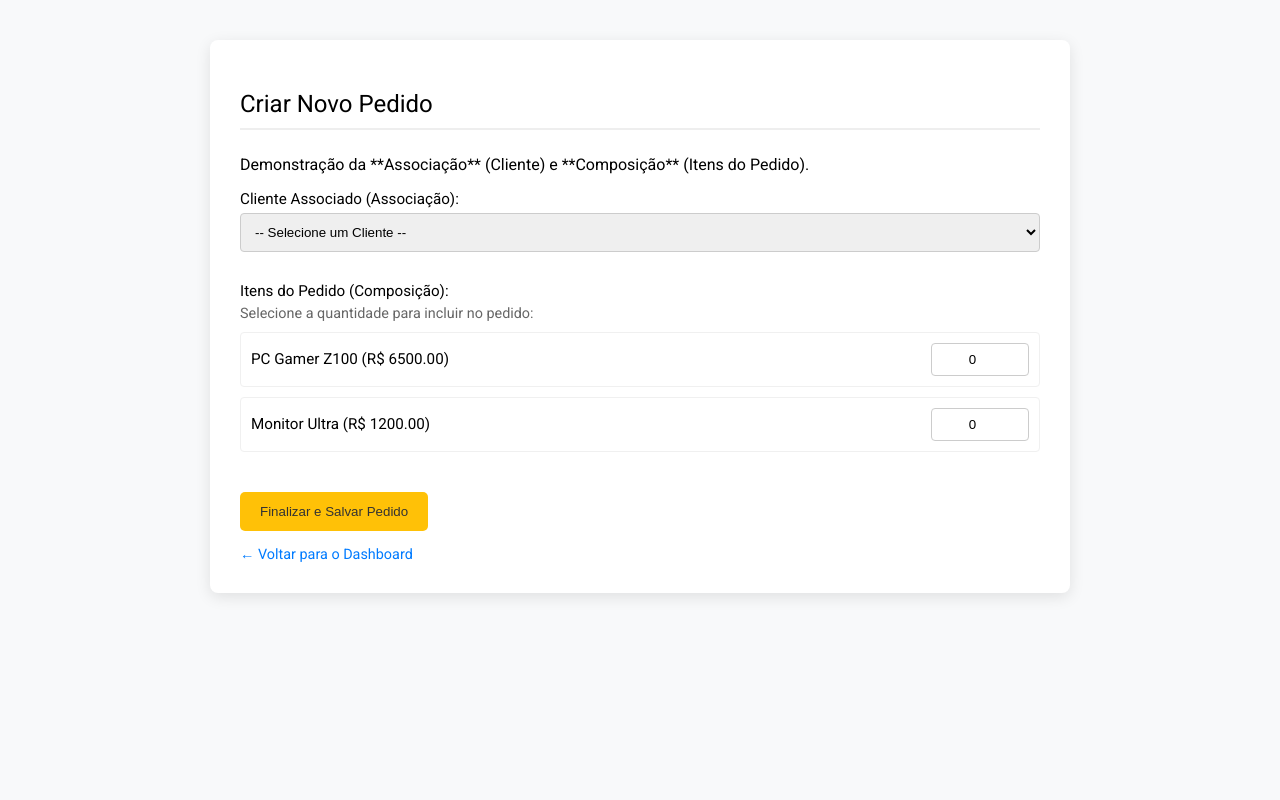
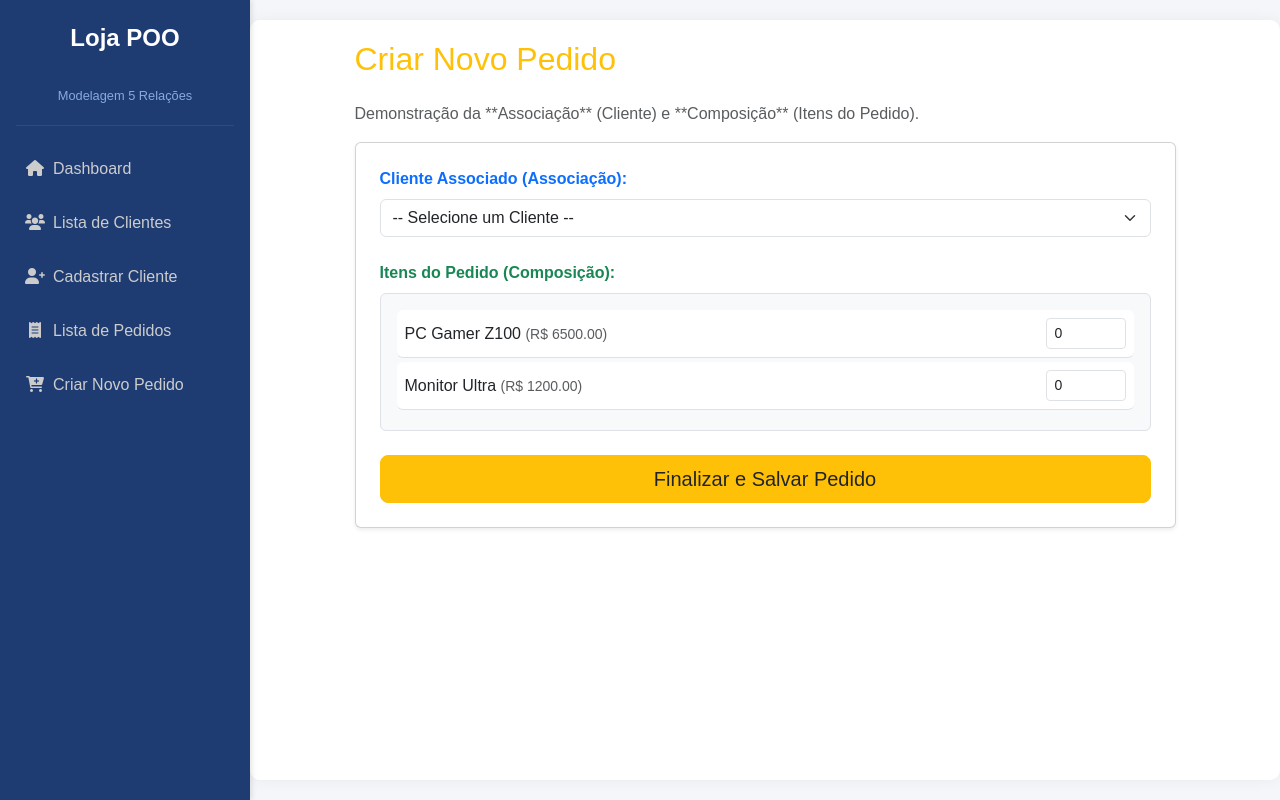
Before and after one commit to tMoxsudo/projeto-oo, a Flask app: page /cadastrar_pedido in a window 1280 px wide. Run offline with Flask 3, Linux system fonts and the light colour scheme.

Commit message:
html refeita

```diff
--- /dev/null
+++ b/templates/base.html
@@ -0,0 +1,92 @@
+<!DOCTYPE html>
+<html lang="pt-br">
+<head>
+    <meta charset="UTF-8">
+    <meta name="viewport" content="width=device-width, initial-scale=1, shrink-to-fit=no">
+    <title>{% block title %}Loja Online POO{% endblock %}</title>
+    <link href="https://cdn.jsdelivr.net/npm/bootstrap@5.3.3/dist/css/bootstrap.min.css" rel="stylesheet">
+    <link href="https://cdnjs.cloudflare.com/ajax/libs/font-awesome/6.0.0-beta3/css/all.min.css" rel="stylesheet">
+    <style>
+        :root {
+            --sidebar-width: 250px;
+            --primary-color: #007bff;
+            --header-bg: #1e3c72; /* Cor mais escura para o menu */
+        }
+        body {
+            font-family: 'Arial', sans-serif;
+            background-color: #f4f6f9;
+            margin-left: var(--sidebar-width); /* Espaço para o menu lateral */
+            padding-top: 20px;
+        }
+
+        /* --- MENU LATERAL FIXO --- */
+        .sidebar {
+            height: 100%;
+            width: var(--sidebar-width);
+            position: fixed;
+            top: 0;
+            left: 0;
+            background-color: var(--header-bg);
+            color: white;
+            padding-top: 20px;
+            box-shadow: 2px 0 5px rgba(0, 0, 0, 0.1);
+            z-index: 1030;
+        }
+        .sidebar a {
+            padding: 15px 25px;
+            text-decoration: none;
+            font-size: 16px;
+            color: #ccc;
+            display: block;
+            transition: background-color 0.3s;
+        }
+        .sidebar a:hover {
+            background-color: #0056b3;
+            color: white;
+        }
+        .sidebar .header-title {
+            font-size: 1.5em;
+            text-align: center;
+            margin-bottom: 30px;
+            color: #fff;
+            font-weight: bold;
+        }
+        .sidebar .logo-text {
+            font-size: 0.8em;
+            text-align: center;
+            color: #88aadd;
+            margin-bottom: 20px;
+        }
+
+        /* --- CONTEÚDO PRINCIPAL --- */
+        .content {
+            padding: 20px;
+            background-color: white;
+            min-height: 95vh;
+            border-radius: 10px;
+            margin-right: 20px;
+            box-shadow: 0 0 15px rgba(0, 0, 0, 0.05);
+        }
+    </style>
+</head>
+<body>
+
+    <div class="sidebar">
+        <div class="header-title">Loja POO</div>
+        <div class="logo-text">Modelagem 5 Relações</div>
+        <hr class="mx-3 border-secondary">
+
+        <a href="{{ url_for('index') }}"><i class="fas fa-home fa-fw me-2"></i>Dashboard</a>
+        <a href="{{ url_for('index') }}#clientes-list"><i class="fas fa-users fa-fw me-2"></i>Lista de Clientes</a>
+        <a href="{{ url_for('cadastrar_cliente_web') }}"><i class="fas fa-user-plus fa-fw me-2"></i>Cadastrar Cliente</a>
+        <a href="{{ url_for('index') }}#pedidos-list"><i class="fas fa-receipt fa-fw me-2"></i>Lista de Pedidos</a>
+        <a href="{{ url_for('cadastrar_pedido_web') }}"><i class="fas fa-cart-plus fa-fw me-2"></i>Criar Novo Pedido</a>
+    </div>
+
+    <div class="content container-fluid">
+        {% block content %}{% endblock %}
+    </div>
+
+    <script src="https://cdn.jsdelivr.net/npm/bootstrap@5.3.3/dist/js/bootstrap.bundle.min.js"></script>
+</body>
+</html>
--- a/templates/cadastro_pedido.html
+++ b/templates/cadastro_pedido.html
@@ -1,69 +1,52 @@
-<!DOCTYPE html>
-<html lang="pt-br">
-<head>
-    <meta charset="UTF-8">
-    <title>Criar Pedido</title>
-    <link href="https://fonts.googleapis.com/css2?family=Roboto:wght@300;400;700&display=swap" rel="stylesheet">
-    <style>
-        :root { --primary-color: #007bff; --warning-color: #ffc107; }
-        body { font-family: 'Roboto', sans-serif; margin: 0; padding: 40px; background-color: #f8f9fa; }
-        .container { max-width: 800px; margin: auto; background: white; padding: 30px; border-radius: 8px; box-shadow: 0 4px 15px rgba(0,0,0,0.1); }
-        h2 { border-bottom: 2px solid #eee; padding-bottom: 10px; margin-bottom: 25px; font-weight: 500;}
-        label { display: block; margin-top: 15px; margin-bottom: 5px; font-weight: 500; font-size: 0.95em; }
-        select, input[type="number"] { padding: 8px; border: 1px solid #ccc; border-radius: 4px; }
-        .product-item {
-            display: flex;
-            align-items: center;
-            margin-bottom: 10px;
-            padding: 10px;
-            border: 1px solid #f0f0f0;
-            border-radius: 4px;
-            background-color: #fff;
-        }
-        .product-item label { margin: 0; margin-right: 15px; font-weight: 400; flex-grow: 1; }
-        .product-item input[type="number"] { width: 80px; text-align: center; }
-        input[type="submit"] {
-            background-color: var(--warning-color);
-            color: #333;
-            padding: 12px 20px;
-            border: none;
-            border-radius: 5px;
-            cursor: pointer;
-            margin-top: 30px;
-            font-weight: 500;
-        }
-        .back-link { display: block; margin-top: 15px; color: var(--primary-color); text-decoration: none; font-size: 0.9em; }
-        .info-header { font-size: 0.9em; color: #666; margin-bottom: 10px; }
-    </style>
-</head>
-<body>
-    <div class="container">
-        <h2>Criar Novo Pedido</h2>
-        <p>Demonstração da **Associação** (Cliente) e **Composição** (Itens do Pedido).</p>
+{% extends "base.html" %}
 
+{% block title %}Criar Pedido{% endblock %}
+
+{% block content %}
+    <div class="row justify-content-center">
+        <div class="col-md-10">
+            <h2 class="text-warning mb-4">Criar Novo Pedido</h2>
+            <p class="text-muted">Demonstração da **Associação** (Cliente) e **Composição** (Itens do Pedido).</p>
+
+            <div class="card shadow-sm p-4">
                 <form method="POST" action="{{ url_for('cadastrar_pedido_web') }}">
-            <label for="cliente_id">Cliente Associado (Associação):</label>
-            <select id="cliente_id" name="cliente_id" required style="width: 100%; padding: 10px;">
+
+                    <div class="mb-4">
+                        <label for="cliente_id" class="form-label fw-bold text-primary">Cliente Associado (Associação):</label>
+                        <select id="cliente_id" name="cliente_id" class="form-select" required>
                             <option value="" disabled selected>-- Selecione um Cliente --</option>
                             {% for cid, cliente in clientes %}
                                 <option value="{{ cid }}">{{ cliente.nome }} (ID: {{ cid }})</option>
                             {% endfor %}
                         </select>
+                    </div>
 
-            <label style="margin-top: 30px;">Itens do Pedido (Composição):</label>
-            <div class="info-header">Selecione a quantidade para incluir no pedido:</div>
+                    <div class="mb-4">
+                        <label class="form-label fw-bold text-success">Itens do Pedido (Composição):</label>
+                        <div class="border rounded p-3 bg-light">
+                            {% if produtos %}
                                 {% for pid, produto in produtos %}
-                <div class="product-item">
-                    <label for="qty_{{ pid }}">{{ produto.nome }} (R$ {{ "%.2f"|format(produto.preco) }})</label>
+                                    <div class="d-flex align-items-center justify-content-between p-2 mb-1 border-bottom bg-white rounded">
+                                        <label class="form-label mb-0 me-auto">
+                                            {{ produto.nome }}
+                                            <span class="text-muted small">(R$ {{ "%.2f"|format(produto.preco) }})</span>
+                                        </label>
+
                                         <input type="hidden" name="produto_id" value="{{ pid }}">
-                    <input type="number" id="qty_{{ pid }}" name="quantidade_{{ pid }}" min="0" value="0">
+                                        <input type="number" id="qty_{{ pid }}" name="quantidade_{{ pid }}" min="0" value="0" class="form-control form-control-sm" style="width: 80px;">
                                     </div>
                                 {% endfor %}
+                            {% else %}
+                                <p class="text-danger">Nenhum produto cadastrado para venda.</p>
+                            {% endif %}
+                        </div>
+                    </div>
 
-            <input type="submit" value="Finalizar e Salvar Pedido">
+                    <div class="d-grid gap-2">
+                        <button type="submit" class="btn btn-warning btn-lg text-dark">Finalizar e Salvar Pedido</button>
+                    </div>
                 </form>
-
-        <a href="{{ url_for('index') }}" class="back-link">← Voltar para o Dashboard</a>
             </div>
-</body>
-</html>
+        </div>
+    </div>
+{% endblock %}
```
Also changed, not shown: app_web.py (+44 -22 lines), templates/cadastro.html (deleted, +0 -54 lines), templates/cadastro_cliente.html (+30 -44 lines), templates/dashboard.html (added, +107 -0 lines), templates/index.html (+34 -97 lines), templates/listar_pedidos.html (added, +34 -0 lines). Lines whose indentation alone changed are shown as unchanged.
